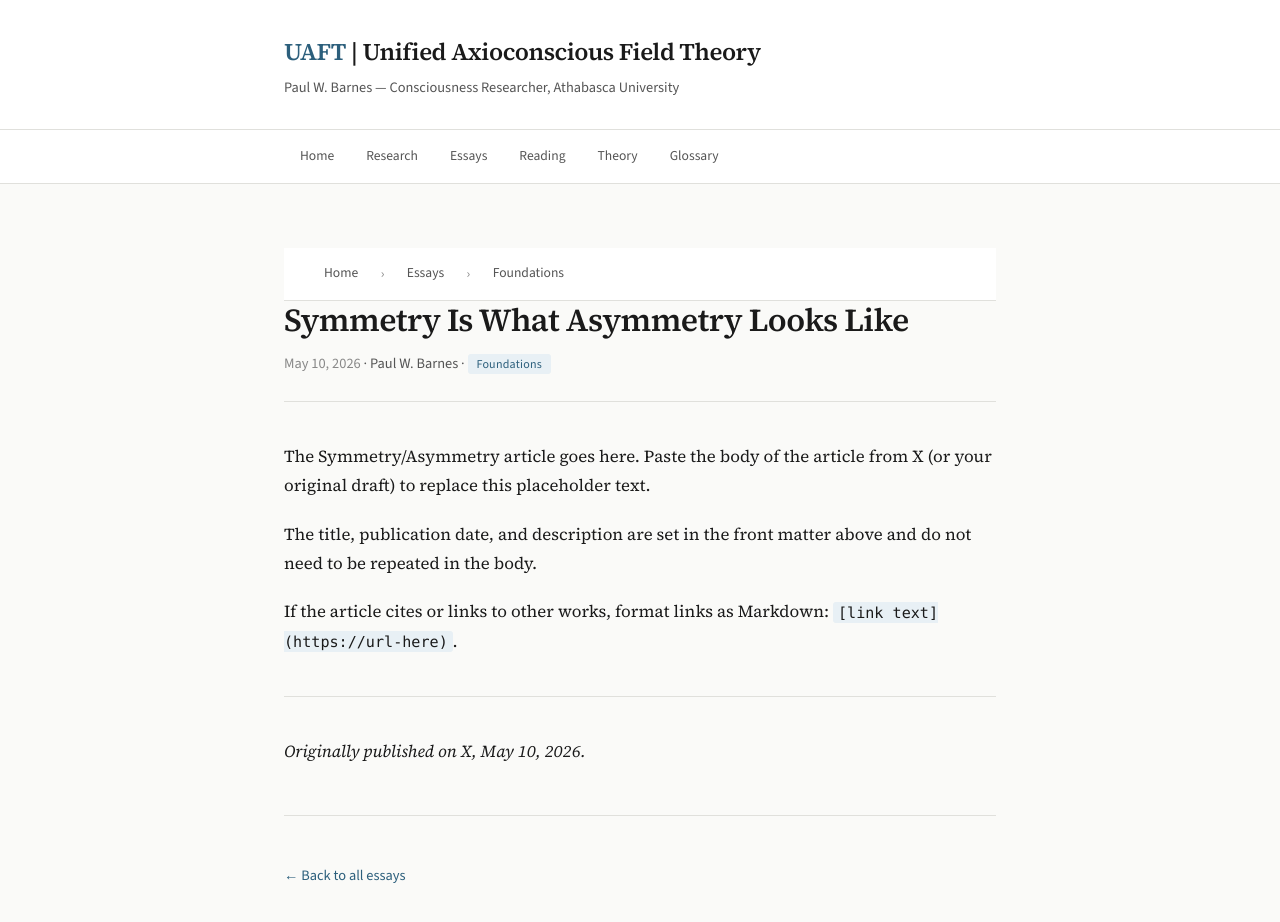
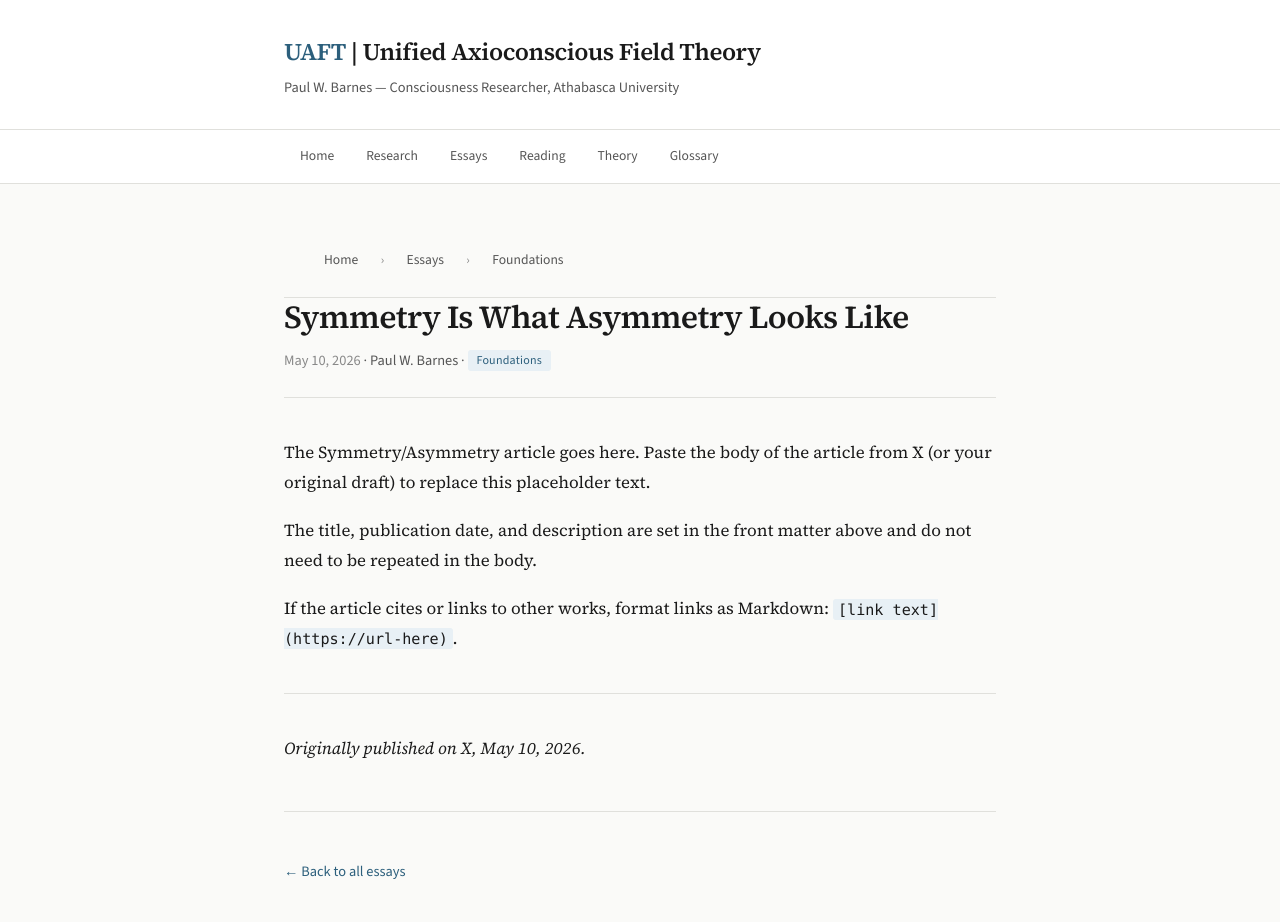
Before and after one commit to axioconsciousness/axioconsciousness.github.io, a Jekyll site: the page built from _posts/2026-05-10-symmetry-is-what-asymmetry-looks-like.md, in a window 1280 px wide and 952 px high. Shown: the top 922 px of the window. Built offline with Jekyll 4.4.1, drawn with Linux system fonts in a browser that asks for light colours.

Commit message:
Add files via upload

```diff
--- a/_layouts/default.html
+++ b/_layouts/default.html
@@ -107,13 +107,21 @@
             border-bottom-color: var(--accent);
         }
 
-        /* BREADCRUMBS */
-        .breadcrumbs {
+        /* BREADCRUMBS - styled like secondary nav for consistency */
+        nav.breadcrumbs {
+            border-bottom: 1px solid var(--border);
+            background: var(--bg);
+            position: sticky;
+            top: 49px;
+            z-index: 99;
+        }
+
+        .breadcrumbs-inner {
             max-width: var(--max-width);
-            margin: 1.5rem auto 0;
-            padding: 0 1.5rem;
+            margin: 0 auto;
+            padding: 0.65rem 1.5rem;
             font-family: var(--sans);
-            font-size: 0.85rem;
+            font-size: 0.8rem;
             color: var(--text-tertiary);
             display: flex;
             flex-wrap: wrap;
@@ -134,7 +142,7 @@
 
         .breadcrumb-sep {
             color: var(--text-tertiary);
-            font-size: 0.85rem;
+            font-size: 0.8rem;
             user-select: none;
         }
 
--- a/_layouts/essay.html
+++ b/_layouts/essay.html
@@ -3,6 +3,7 @@
 ---
 
 <nav class="breadcrumbs">
+    <div class="breadcrumbs-inner">
         <a href="/index.html">Home</a>
         <span class="breadcrumb-sep">›</span>
         <a href="/essays/">Essays</a>
@@ -10,6 +11,7 @@
         <span class="breadcrumb-sep">›</span>
         <a href="/essays/#category-{{ page.category | downcase }}">{{ page.category }}</a>
         {% endif %}
+    </div>
 </nav>
 
 <article>
```
Lines whose indentation alone changed are shown as unchanged.
